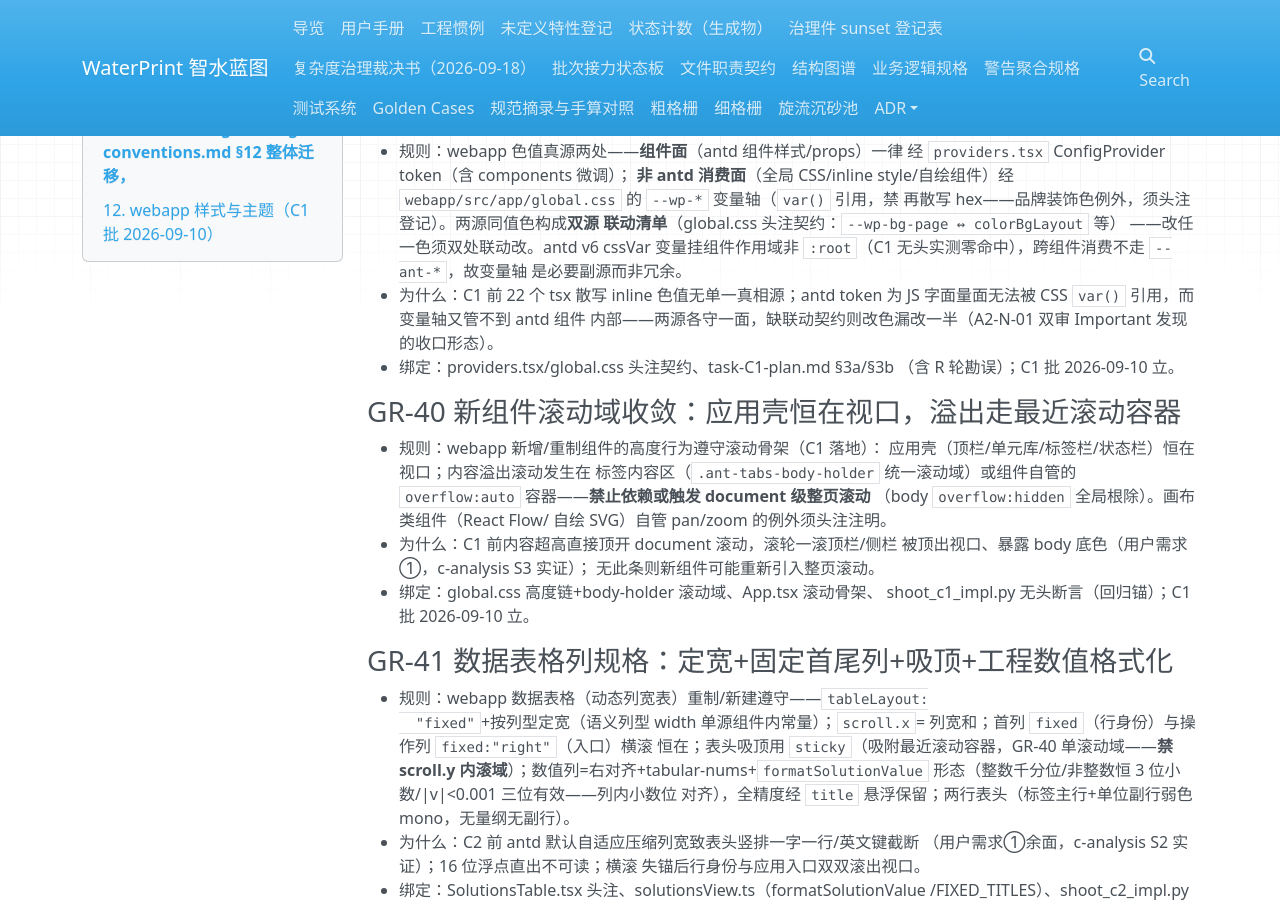
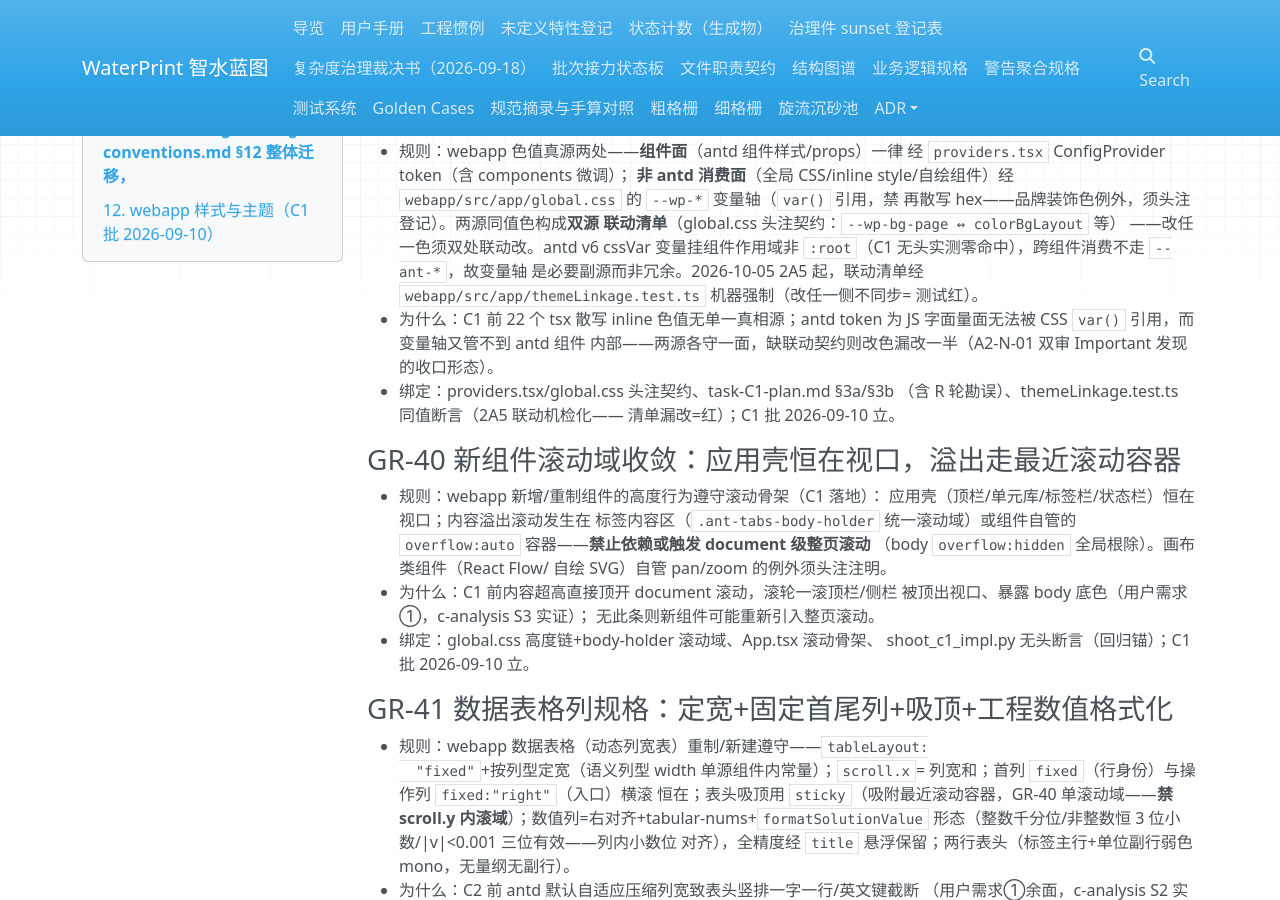
Before and after one commit to yyx20040712/waterprint, an MkDocs documentation site: the page built from docs/engineering-conventions-webapp.md, in a window 1280 px wide and 900 px high, scrolled down 362 px. Built offline with MkDocs 1.6.1, drawn with Linux system fonts in a browser that asks for light colours; nearby versions of some CDN libraries.

Commit message:
2A5 笔二：GR-39 条目绑机器检锚（规则段尾注 themeLinkage.test 机器强制+绑定行追加同值断言）+global.css 联动清单节尾机检化注记行（既有清单行零改动）+测试互证组补注记锚+status 再生成（webapp 行 89→90）

```diff
--- a/docs/engineering-conventions-webapp.md
+++ b/docs/engineering-conventions-webapp.md
@@ -14,13 +14,16 @@
   联动清单**（global.css 头注契约：`--wp-bg-page ↔ colorBgLayout` 等）
   ——改任一色须双处联动改。antd v6 cssVar 变量挂组件作用域非
   `:root`（C1 无头实测零命中），跨组件消费不走 `--ant-*`，故变量轴
-  是必要副源而非冗余。
+  是必要副源而非冗余。2026-10-05 2A5 起，联动清单经
+  `webapp/src/app/themeLinkage.test.ts` 机器强制（改任一侧不同步=
+  测试红）。
 - 为什么：C1 前 22 个 tsx 散写 inline 色值无单一真相源；antd token
   为 JS 字面量面无法被 CSS `var()` 引用，而变量轴又管不到 antd 组件
   内部——两源各守一面，缺联动契约则改色漏改一半（A2-N-01 双审
   Important 发现的收口形态）。
 - 绑定：providers.tsx/global.css 头注契约、task-C1-plan.md §3a/§3b
-  （含 R 轮勘误）；C1 批 2026-09-10 立。
+  （含 R 轮勘误）、themeLinkage.test.ts 同值断言（2A5 联动机检化——
+  清单漏改=红）；C1 批 2026-09-10 立。
 
 ### GR-40 新组件滚动域收敛：应用壳恒在视口，溢出走最近滚动容器
 - 规则：webapp 新增/重制组件的高度行为遵守滚动骨架（C1 落地）：
--- a/webapp/src/app/global.css
+++ b/webapp/src/app/global.css
@@ -35,6 +35,7 @@
  *   --wp-text/2/3  ↔ providers colorText/Secondary/Tertiary
  *   --wp-success   ↔ providers colorSuccess
  *   --wp-font-mono ↔ providers fontFamilyCode
+ * （2A5 机检化：本清单同值对经 app/themeLinkage.test.ts 断言——改色漏改任一侧即红）
  * 以下为 antd 无槽位色，分两族（批6n UF-53 双轴归一后口径）：gold=
  * 轴真源字面量（本文件唯一自持真源色——dot/scrollbar-hover 两键零消费
  * 方字面量同族）；water/sludge/mine/convey=域色四轴——:root
```
Also changed, not shown: docs/status.md (+1 -1 lines), 1 other file.
